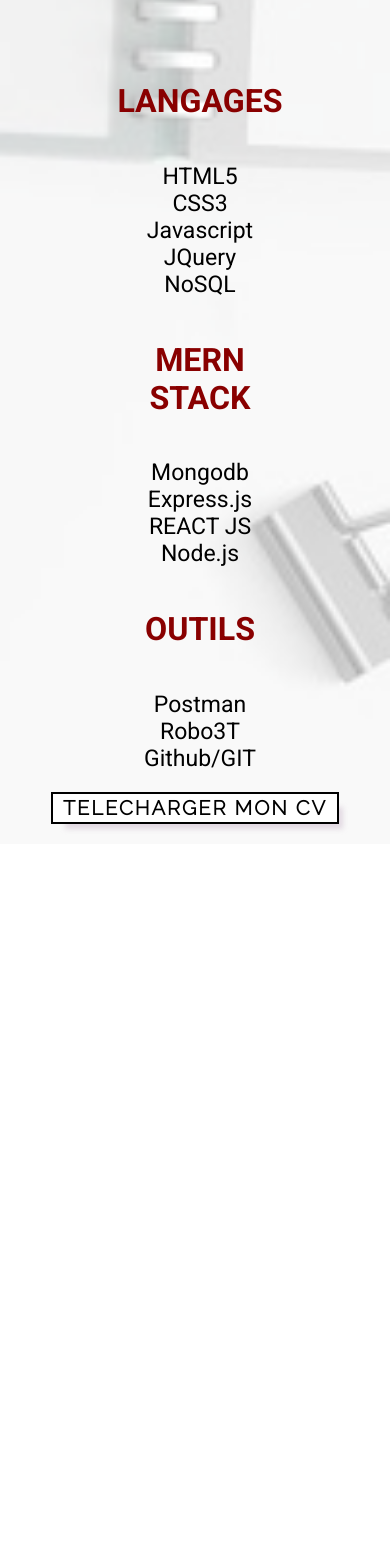
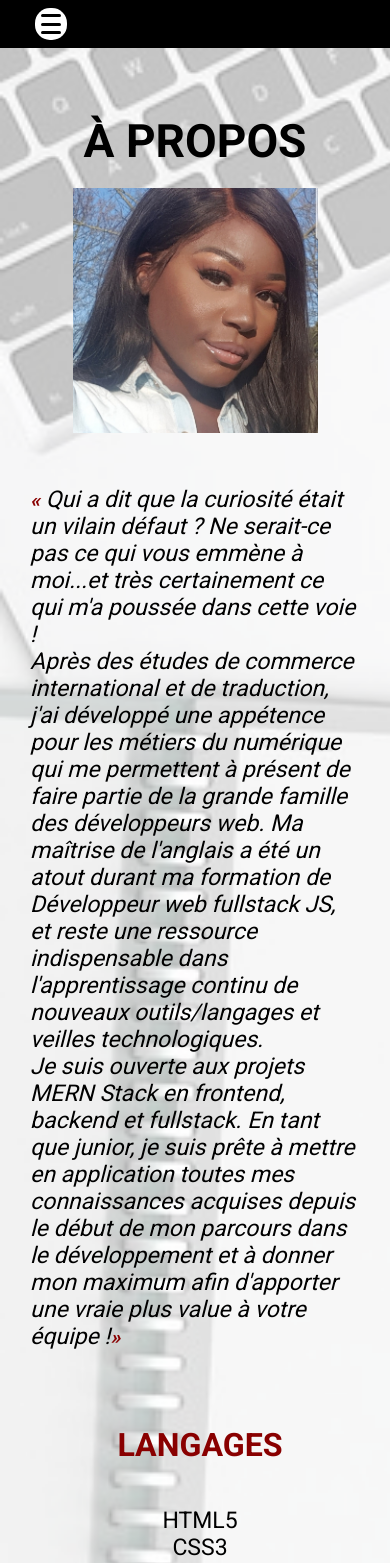
Before and after one commit to dkm94/Portfolio, a React (Create React App) app: page /AboutMe in a window 390 px wide. Shown: the top 1563 px of the page. Before the commit the page ends 844 px from the top, so only its background shows below. Built offline with nearby package versions, Linux system fonts and the light colour scheme; a web font is replaced by a local one.

Commit message:
responsive About me ok 2 + responsive nav ok

```diff
--- a/src/App.css
+++ b/src/App.css
@@ -94,6 +94,7 @@
 .main-page {
     display: flex;
     flex-direction: column-reverse;
+    justify-content: flex-end;
 }
 
 .intro {
@@ -114,10 +115,10 @@
     display: flex;
     flex-direction: column;
     justify-content: space-evenly;
-    width: 4rem;
-    height: 4rem;
-    margin-top: 15px;
-    margin-bottom: 15px;
+    width: 3rem;
+    height: 3rem;
+    margin-top: 0.5rem;
+    margin-bottom: 0.5rem;
     margin-left: 35px;
     background-color: #FFFFFF;
     border-radius: 15px;
@@ -137,14 +138,12 @@
 ul.liens-navigation-burger {
     display: flex;
     flex-direction: column;
-    font-size: 30px;
     color: #FFFFFF;
     list-style: none;
     padding-right: 40px;
 }
 
 ul.liens-navigation-burger li {
-    height: 45px;
     /* border-color: #FFFFFF;
     border-style: solid; */
     text-transform: uppercase;
@@ -167,7 +166,13 @@
     margin: 46px;
     margin: 46px 0px 0px 0px;
 }
-  }
+
+/* About me */
+.photo-id {
+    height: 50%;
+    width: 50%;
+}
+}
 
   @media screen and (max-width: 768px) {
 
@@ -178,5 +183,30 @@
 .header {
     font-size: 0.7em;
 }
+}
 
-  }
+@media screen and (max-width: 600px) {
+.barMenu {
+    height: 2rem;
+    width: 2rem;
+}
+
+.bar {
+    height: 3px;
+    width: 60%;
+    border-radius: 10px;
+}
+
+.presentation-id {
+    padding: 0;
+}
+
+.photo-id {
+    height: 70%;
+    width: 70%;
+}
+
+blockquote {
+    margin: 10px;
+}
+}
```
